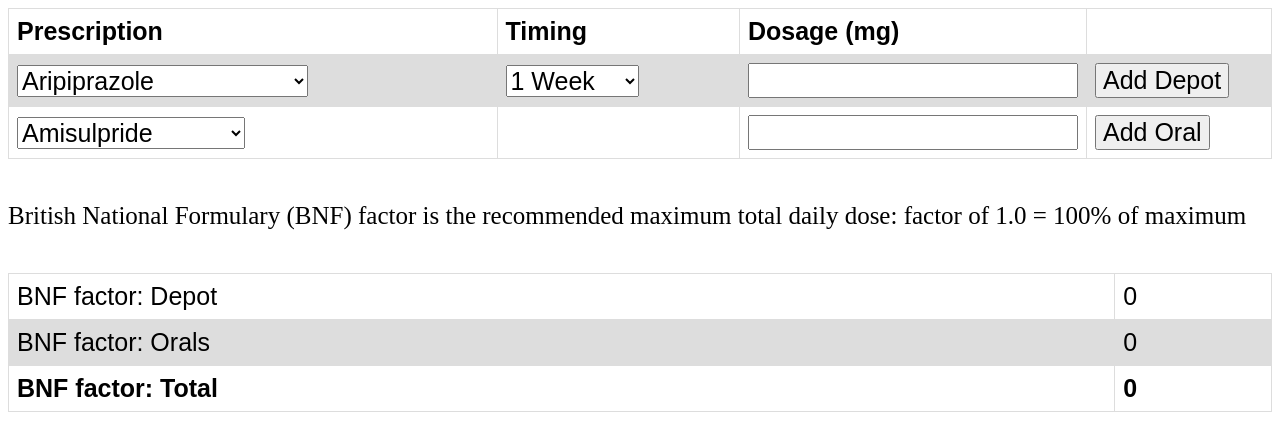
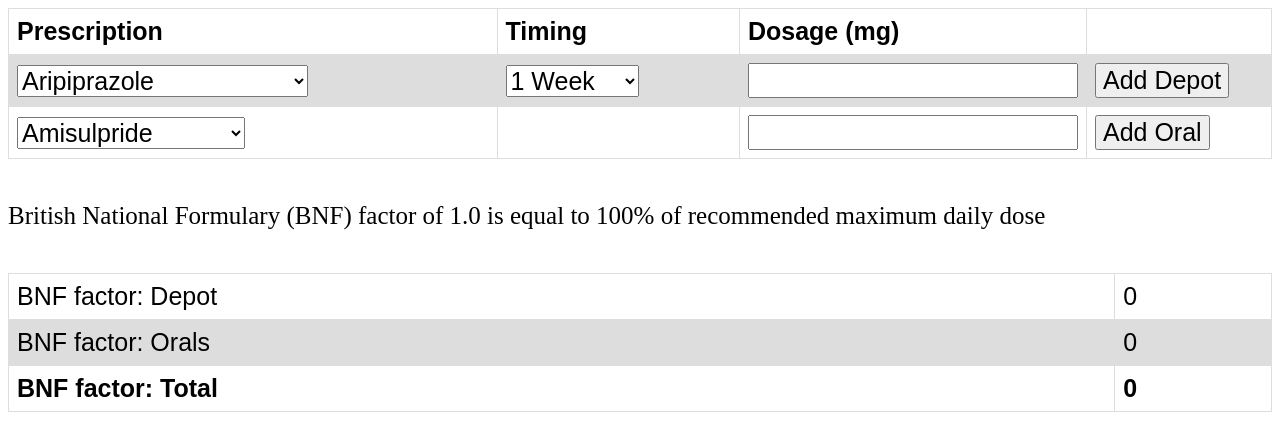
Before and after one commit to kornor/kornor.github.io, a plain HTML site: page index.html in a window 1280 px wide. Drawn offline with Linux system fonts and the light colour scheme.

Commit message:
Factor info change

```diff
--- a/index.html
+++ b/index.html
@@ -29,7 +29,7 @@
 	</div>
 	<br>
 	<p>
-	British National Formulary (BNF) factor is the recommended maximum total daily dose: factor of 1.0 = 100% of maximum
+	British National Formulary (BNF) factor of 1.0 is equal to 100% of recommended maximum daily dose
 	</p>
 	<br>
 	<div id="totalsContainer">
```
